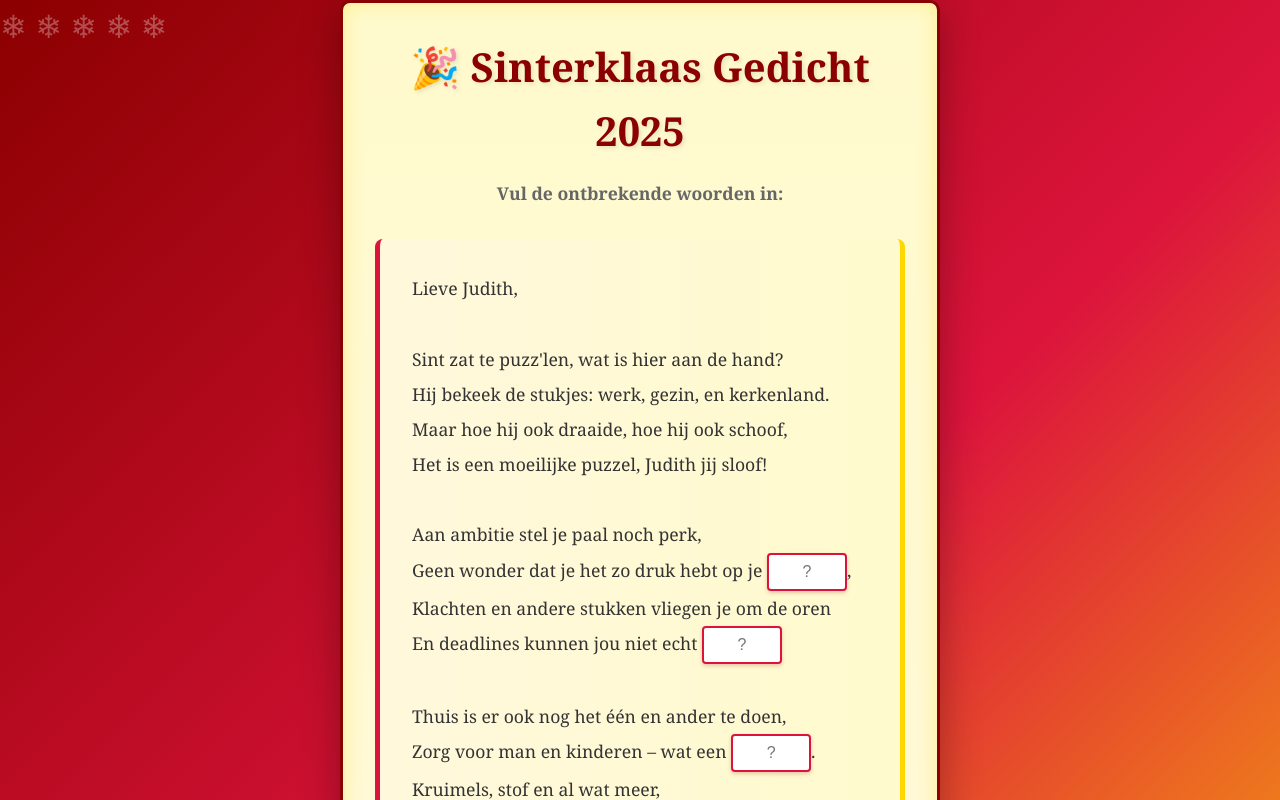
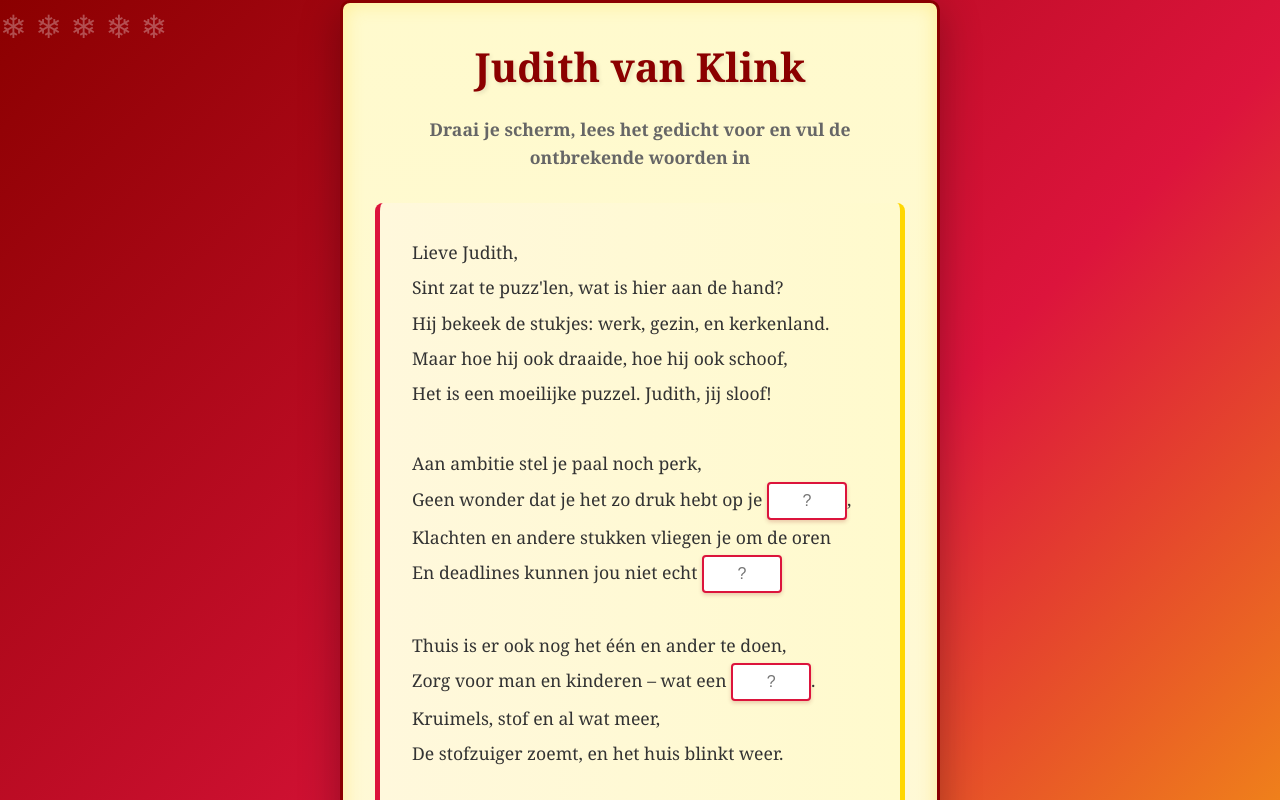
Before and after one commit to cornevanklink/sinterklaas-surprise-2025, a plain HTML site: page index.html in a window 1280 px wide. Shown: the top 800 px of the page. Drawn offline with Linux system fonts and the light colour scheme.

Commit message:
Last changes

```diff
--- a/index.html
+++ b/index.html
@@ -10,16 +10,16 @@
 
 <body>
     <div class="container">
-        <h1>🎉 Sinterklaas Gedicht 2025</h1>
-        <p><strong>Vul de ontbrekende woorden in:</strong></p>
+        <h1>Judith van Klink</h1>
+        <p><strong>Draai je scherm, lees het gedicht voor en vul de ontbrekende woorden in</strong></p>
 
         <div class="poem">
             <p>
-                Lieve Judith,<br><br>
+                Lieve Judith,<br>
                 Sint zat te puzz'len, wat is hier aan de hand?<br>
                 Hij bekeek de stukjes: werk, gezin, en kerkenland.<br>
                 Maar hoe hij ook draaide, hoe hij ook schoof,<br>
-                Het is een moeilijke puzzel, Judith jij sloof!<br><br>
+                Het is een moeilijke puzzel. Judith, jij sloof!<br><br>
 
                 Aan ambitie stel je paal noch perk,<br>
                 Geen wonder dat je het zo druk hebt op je <input type="text" class="poem-input" placeholder="?"
--- a/script.js
+++ b/script.js
@@ -1,21 +1,3 @@
-// Force landscape orientation on page load
-window.addEventListener('load', () => {
-    if (screen.orientation && screen.orientation.lock) {
-        screen.orientation.lock('landscape').catch(err => {
-            console.log('Could not lock orientation:', err);
-        });
-    }
-});
-
-// Also try to lock on orientation change
-window.addEventListener('orientationchange', () => {
-    if (screen.orientation && screen.orientation.lock) {
-        screen.orientation.lock('landscape').catch(err => {
-            console.log('Could not lock orientation:', err);
-        });
-    }
-});
-
 function checkAnswers() {
     const inputs = document.querySelectorAll('.poem-input');
     const resultDiv = document.getElementById('result');
@@ -42,7 +24,7 @@ function checkAnswers() {
         resultDiv.classList.remove('error');
         resultDiv.classList.add('success');
 
-        // Redirect to success page after 2 seconds
+        // Redirect to success page after 5 seconds
         setTimeout(() => {
             window.location.href = 'success.html';
         }, 5000);
```
